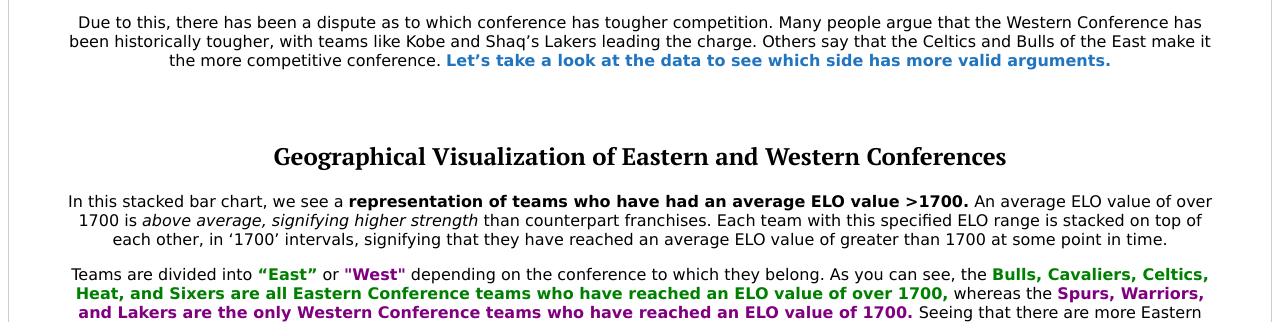
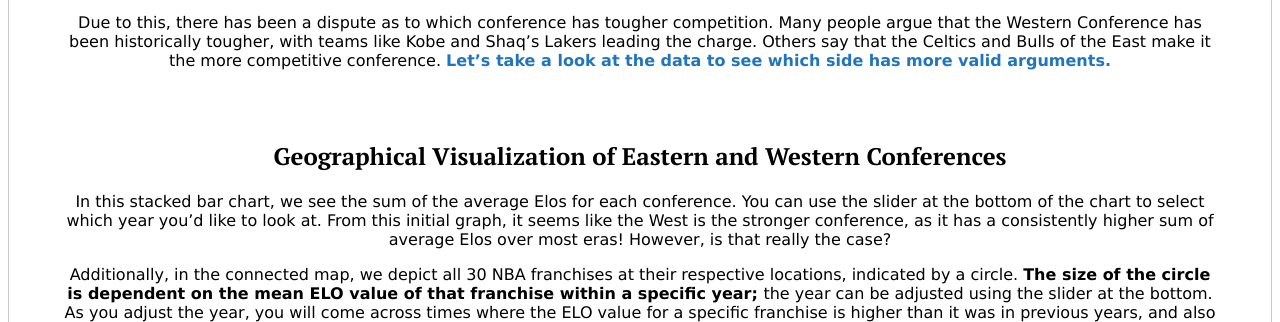
Before and after one commit to skodjet/NBA-Elo-Data, a plain HTML site: page index.html in a window 1280 px wide. Both pictures are taken after a click on the button "Persuasion". Shown: the part 478-800 px from the top of the page. Drawn offline with Linux system fonts and the light colour scheme; a script that the page names is missing.

Commit message:
Update index.html

```diff
--- a/index.html
+++ b/index.html
@@ -77,8 +77,7 @@
             <div class ="graphs">
                 <h2>Geographical Visualization of Eastern and Western Conferences</h2>
                 <div id="vis4"></div>
-                <p>In this stacked bar chart, we see a <span style = "font-weight: bold;">representation of teams who have had an average ELO value >1700.</span> An average ELO value of over 1700 is <span style = "font-style:italic;">above average, signifying higher strength</span> than counterpart franchises. Each team with this specified ELO range is stacked on top of each other, in ‘1700’ intervals, signifying that they have reached an average ELO value of greater than 1700 at some point in time. </p>
-                <p>Teams are divided into <span style = "font-weight: bold; color:green;">“East”</span> or <span style = "font-weight: bold; color:purple;">"West"</span> depending on the conference to which they belong. As you can see, the <span style = "font-weight: bold; color:green;">Bulls, Cavaliers, Celtics, Heat, and Sixers are all Eastern Conference teams who have reached an ELO value of over 1700,</span> whereas the <span style = "font-weight: bold; color:purple;">Spurs, Warriors, and Lakers are the only Western Conference teams who have reached an ELO value of 1700. </span> Seeing that there are more Eastern Conference teams who have reached this elite ELO threshold rather than Western Conference teams, it is evident that <span style = "font-weight: bold;">the Eastern Conference has maintained a stronger conglomeration of teams over time. </span></p>
+                <p>In this stacked bar chart, we see the sum of the average Elos for each conference. You can use the slider at the bottom of the chart to select which year you’d like to look at. From this initial graph, it seems like the West is the stronger conference, as it has a consistently higher sum of average Elos over most eras! However, is that really the case?</p>
                 <p>Additionally, in the connected map, we depict all 30 NBA franchises at their respective locations, indicated by a circle. <span style = "font-weight: bold;">The size of the circle is dependent on the mean ELO value of that franchise within a specific year; </span>the year can be adjusted using the slider at the bottom. As you adjust the year, you will come across times where the ELO value for a specific franchise is higher than it was in previous years, and also higher than that of other teams. </p>
                 <p>As you continue to move the slider, you will notice that <span style = "font-weight: bold;">from the majority of the time between 1980-present, the <span style="color:green">Eastern Conference</span> maintained higher average ELO values than its <span style="color:purple">Western Conference</span> counterparts. We see this trend particularly in the 1990’s, mid 2000’s and 2010’s. Seeing the trends correlated with this data, it is clear that the <span style="font-weight: bold; color: green;">Eastern Conference has maintained a stronger sense of supremacy over time.</span></p>
             </div>
```
